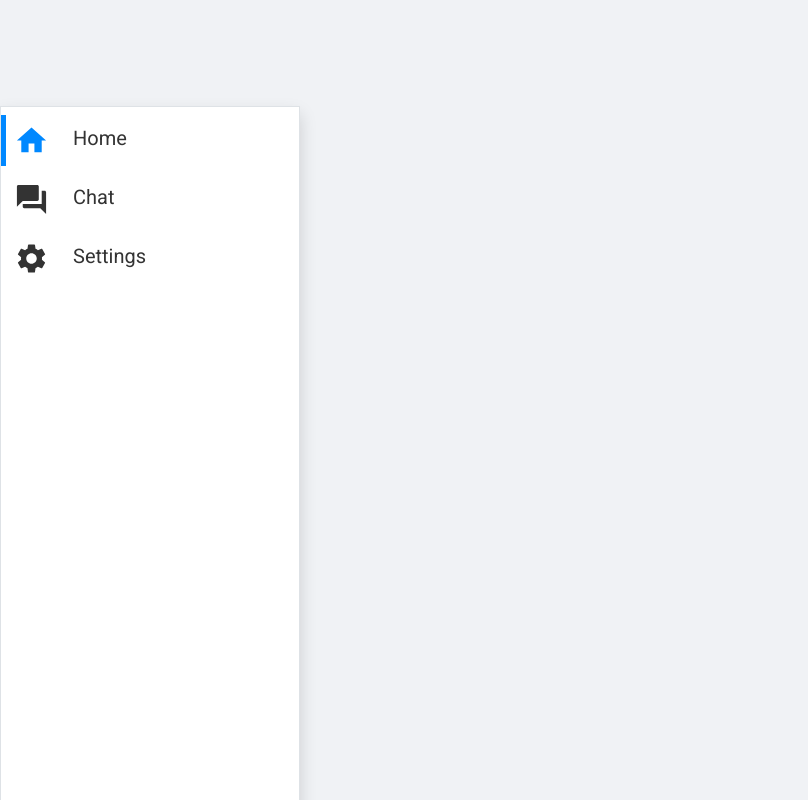
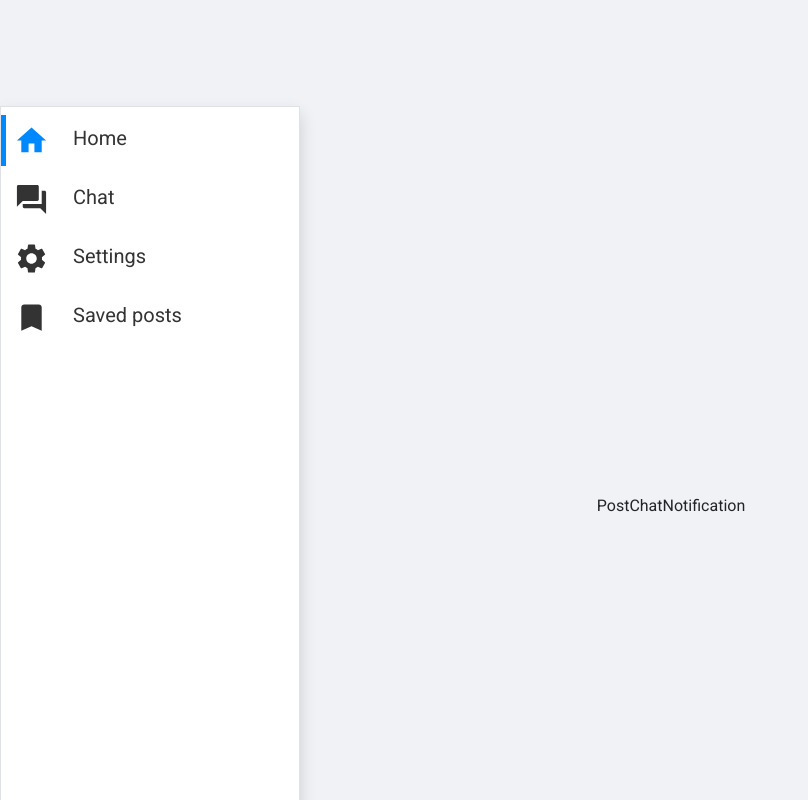
Before and after one commit to Ming-beginner/jsi-project, a React (Create React App) app: page /profile in a window 1280 px wide. Shown: the whole page, without its empty margins (0-808 px from the left). Built offline with nearby package versions, Linux system fonts and the light colour scheme; no server answers.

Commit message:
update code

```diff
--- /dev/null
+++ b/src/components/ChatNotification.jsx
@@ -0,0 +1,8 @@
+import React from 'react';
+import CloseIcon from '@mui/icons-material/Close';
+
+const ChatNotification = () => {
+    return <div>ChatNotification</div>;
+};
+
+export default ChatNotification;
--- /dev/null
+++ b/src/components/Post.jsx
@@ -0,0 +1,17 @@
+import React from 'react';
+import {
+    BookmarkBorderOutlined,
+    DeleteOutline,
+    MoreHoriz,
+    ThumbUp,
+    ModeCommentOutlined,
+    Share,
+} from '@mui/icons-material';
+
+import Dropdown from 'react-bootstrap/Dropdown';
+
+const Post = () => {
+    return <div>Post</div>;
+};
+
+export default Post;
--- a/src/components/index.jsx
+++ b/src/components/index.jsx
@@ -8,3 +8,6 @@ export {default as LoginWithGoogle} from './auth/LoginWithGoogle';
 export {default as User} from './chatapp/User';
 export {default as MessageForm} from './chatapp/MessageForm';
 export {default as Message} from './chatapp/Message';
+export {default as ChatNotification} from './ChatNotification';
+export {default as Post} from './Post';
+export {default as ProfileHeader} from './ProfileHeader';
--- a/src/components/layout/Header.jsx
+++ b/src/components/layout/Header.jsx
@@ -1,10 +1,31 @@
 import React from 'react';
 import {Link, useNavigate} from 'react-router-dom';
-import {Navbar, NavDropdown, Nav, Container, InputGroup, Form} from 'react-bootstrap';
+import {
+    Navbar,
+    NavDropdown,
+    Nav,
+    Container,
+    InputGroup,
+    Form,
+} from 'react-bootstrap';
 import clsx from 'clsx';
-import {useCurrentUser, signOut, auth, updateDoc, doc, db} from '../../firebase';
-import {Home, Search, QuestionAnswer, ExitToApp, Settings} from '@mui/icons-material';
-import { useNavItemContext } from '../../context/navItemContext';
+import {
+    useCurrentUser,
+    signOut,
+    auth,
+    updateDoc,
+    doc,
+    db,
+} from '../../firebase';
+import {
+    Home,
+    Search,
+    QuestionAnswer,
+    ExitToApp,
+    Settings,
+    Bookmark,
+} from '@mui/icons-material';
+import {useNavItemContext} from '../../context/navItemContext';
 import logo from '../../assets/imgs/logo.png';
 import './header.css';
 
@@ -14,31 +35,44 @@ const Header = () => {
     const {activeNavItem} = useNavItemContext();
     const navItemsList = [
         {
-      name:'home',
+            name: 'home',
             path: '/',
-      icon: <Home fontSize='large' />
+            icon: <Home fontSize='large' />,
         },
         {
-      name:'chat',
+            name: 'chat',
             path: '/chat',
-      icon: <QuestionAnswer fontSize='large' />
-    }
+            icon: <QuestionAnswer fontSize='large' />,
+        },
     ];
-  const handleSignOut = async () =>{
+    const handleSignOut = async () => {
         await updateDoc(doc(db, 'users', currentUser.uid), {isOnline: false});
         await signOut(auth);
         navigate('/login');
-  }
-  if(currentUser){
+    };
+    if (currentUser) {
         return (
-      <Navbar style={{background: '#fff', zIndex: 100}} expand='lg' className='position-fixed top-0 w-100 shadow-sm '>
-        <Container fluid className='px-3 d-flex flex-column flex-lg-row'>
+            <Navbar
+                style={{background: '#fff', zIndex: 100}}
+                expand='lg'
+                className='position-fixed top-0 w-100 shadow-sm '
+            >
+                <Container
+                    fluid
+                    className='px-3 d-flex flex-column flex-lg-row'
+                >
                     <div className='d-flex align-items-center justify-content-between navbar-top'>
                         <Link className='navbar-brand' to='/'>
                             <img src={logo} alt='logo' height={80} width={80} />
                         </Link>
-            <InputGroup className='w-100' style={{height: 45, maxWidth: 400}}>
-              <InputGroup.Text id='basic-addon1' className='bg-white cursor-pointer border-dark'>
+                        <InputGroup
+                            className='w-100'
+                            style={{height: 45, maxWidth: 400}}
+                        >
+                            <InputGroup.Text
+                                id='basic-addon1'
+                                className='bg-white cursor-pointer border-dark'
+                            >
                                 <Search />
                             </InputGroup.Text>
                             <Form.Control
@@ -50,28 +84,62 @@ const Header = () => {
                         </InputGroup>
                     </div>
                     <Nav className='d-flex align-items-center navbar-bottom'>
-            {navItemsList.map(item=>{
+                        {navItemsList.map((item) => {
                             return (
-                <div key={item.path} className={clsx('me-3 d-flex', {'navbar-bottom-item-active':activeNavItem===item.name })}>
-                  <Link className='nav-link rounded-circle d-flex justify-content-center align-items-center' style={{width: 50, height: 50, background:'var(--bg-color)'}} to={item.path}>
+                                <div
+                                    key={item.path}
+                                    className={clsx('me-3 d-flex', {
+                                        'navbar-bottom-item-active':
+                                            activeNavItem === item.name,
+                                    })}
+                                >
+                                    <Link
+                                        className='nav-link rounded-circle d-flex justify-content-center align-items-center'
+                                        style={{
+                                            width: 50,
+                                            height: 50,
+                                            background: 'var(--bg-color)',
+                                        }}
+                                        to={item.path}
+                                    >
                                         {item.icon}
                                     </Link>
                                 </div>
-              )
+                            );
                         })}
                         <NavDropdown
-              title={<img height={50} width={50} className='rounded-circle navbar-bottom-dropdown' src={currentUser.photoURL} alt='avatar' />}
+                            title={
+                                <img
+                                    height={50}
+                                    width={50}
+                                    className='rounded-circle navbar-bottom-dropdown'
+                                    src={currentUser.photoURL}
+                                    alt='avatar'
+                                />
+                            }
                             id='basic-nav-dropdown'
                             align='end'
                             style={{zIndex: 3000}}
                         >
                             <Link className='dropdown-item' to='/profile'>
-                <img src={currentUser.photoURL} className='rounded-circle' height={40} width={40} alt='avatar'/>
-                <span className='ms-3'>{currentUser.displayName}</span>
+                                <img
+                                    src={currentUser.photoURL}
+                                    className='rounded-circle'
+                                    height={40}
+                                    width={40}
+                                    alt='avatar'
+                                />
+                                <span className='ms-3'>
+                                    {currentUser.displayName}
+                                </span>
                             </Link>
                             <Link className='dropdown-item' to='/setting'>
                                 <Settings />
                                 <span className='ms-3'>Settings</span>
+                            </Link>
+                            <Link className='dropdown-item' to='/saved-posts'>
+                                <Bookmark />
+                                <span className='ms-3'>Saved posts</span>
                             </Link>
                             <NavDropdown.Divider />
                             <NavDropdown.Item onClick={handleSignOut}>
@@ -82,8 +150,8 @@ const Header = () => {
                     </Nav>
                 </Container>
             </Navbar>
-    )
+        );
     }
-}
+};
 
-export default Header
+export default Header;
--- a/src/components/layout/Sidebar.jsx
+++ b/src/components/layout/Sidebar.jsx
@@ -1,9 +1,9 @@
 import React from 'react';
-import {Home, QuestionAnswer, Settings} from '@mui/icons-material';
-import {Link} from 'react-router-dom'
-import clsx from 'clsx'
+import {Home, QuestionAnswer, Settings, Bookmark} from '@mui/icons-material';
+import {Link} from 'react-router-dom';
+import clsx from 'clsx';
 import './sidebar.css';
-import { useNavItemContext } from '../../context/navItemContext';
+import {useNavItemContext} from '../../context/navItemContext';
 
 const Sidebar = () => {
     const {activeNavItem} = useNavItemContext();
@@ -12,33 +12,53 @@ const Sidebar = () => {
             name: 'home',
             path: '/',
             title: 'Home',
-      icon: <Home fontSize='large' />
+            icon: <Home fontSize='large' />,
         },
         {
             name: 'chat',
             path: '/chat',
             title: 'Chat',
-      icon: <QuestionAnswer fontSize='large' />
+            icon: <QuestionAnswer fontSize='large' />,
         },
         {
             name: 'settings',
             path: '/settings',
             title: 'Settings',
-      icon: <Settings fontSize='large' />
-    }
-  ]
+            icon: <Settings fontSize='large' />,
+        },
+        {
+            name: 'saved-posts',
+            path: '/saved-posts',
+            title: 'Saved posts',
+            icon: <Bookmark fontSize='large' />,
+        },
+    ];
     return (
-    <div className={clsx('sidebar position-fixed start-0 border border-end bg-white h-100 shadow', {'sidebar-active': activeNavItem==='home'})}>
-      {sidebarItemsList.map(item=>{
+        <div
+            className={clsx(
+                'sidebar position-fixed start-0 border border-end bg-white h-100 shadow',
+                {'sidebar-active': activeNavItem === 'home'}
+            )}
+        >
+            {sidebarItemsList.map((item) => {
                 return (
-          <Link key={item.path} to={item.path} className={clsx('text-decoration-none w-100 p-2 d-flex cursor-pointer sidebar-item my-2', {'sidebar-item-active': activeNavItem===item.name})}>
+                    <Link
+                        key={item.path}
+                        to={item.path}
+                        className={clsx(
+                            'text-decoration-none w-100 p-2 d-flex cursor-pointer sidebar-item my-2',
+                            {'sidebar-item-active': activeNavItem === item.name}
+                        )}
+                    >
                         {item.icon}
-            <span className='ms-4 sidebar-item-name'>{item.title}</span>
+                        <span className='ms-4 sidebar-item-name'>
+                            {item.title}
+                        </span>
                     </Link>
-        )
+                );
             })}
         </div>
-  )
-}
+    );
+};
 
-export default Sidebar
+export default Sidebar;
--- a/src/pages/Chatapp.jsx
+++ b/src/pages/Chatapp.jsx
@@ -1,6 +1,6 @@
 import React, {useEffect, useState} from 'react';
+import clsx from 'clsx';
 import {useNavigate} from 'react-router-dom';
-import clsx from 'clsx';
 import {useNavItemContext} from '../context/navItemContext';
 import ArrowBackIcon from '@mui/icons-material/ArrowBack';
 import {
--- a/src/pages/Profile.jsx
+++ b/src/pages/Profile.jsx
@@ -1,9 +1,64 @@
-import React from 'react'
+import React from 'react';
+import {Post, ChatNotification, ProfileHeader} from '../components';
+import defaultAvatar from '../assets/imgs/default-avatar.png';
 
 const Profile = () => {
-  return (
-    <div></div>
-  )
-}
+    const posts = [
+        {
+            id: 1,
+            author: {
+                id: '5oaPenCF1GhwBapGM5p3KvMON112',
+                name: 'Lê minh',
+                avatar: 'https://lh3.googleusercontent.com/a-/AFdZucq_svPlKTbaBEVvP7Hh23F6WfmvCInjBC9AupUj=s96-c',
+            },
+            likes: 1,
+            comments: {
+                count: 1,
+                comments: ['Hello'],
+            },
+            image: null,
+            content: `Lorem Ipsum is simply dummy text of the printing and typesetting industry. Lorem Ipsum has been the industry's standard dummy text ever since the 1500s, when an unknown printer took a galley of type and scrambled it to make a type specimen book. `,
+            createdAt: 'an hour ago',
+        },
+    ];
+    const unreadMessages = [
+        {
+            author: {
+                id: 'P6jsQRTWvOh5cqUmrawOxA8gWCB3',
+                avatar: defaultAvatar,
+            },
+            message: 'message...',
+            createdAt: 'an hour ago',
+        },
+    ];
+    return (
+        <div
+            className='d-flex justify-content-center align-items-center w-100'
+            style={{marginTop: 106, marginLeft: 62}}
+        >
+            {posts.map((post) => {
+                return (
+                    <Post
+                        author={post.author}
+                        likes={post.likes}
+                        comments={post.comments}
+                        image={post.image}
+                        content={post.content}
+                        createdAt={post.createdAt}
+                    />
+                );
+            })}
+            {unreadMessages.map((message) => {
+                return (
+                    <ChatNotification
+                        author={message.author}
+                        message={message.message}
+                        createdAt={message.createdAt}
+                    />
+                );
+            })}
+        </div>
+    );
+};
 
-export default Profile
+export default Profile;
--- /dev/null
+++ b/src/pages/SavedPosts.jsx
@@ -0,0 +1,25 @@
+import React, {useEffect} from 'react';
+
+import {useNavigate} from 'react-router-dom';
+import {useCurrentUser} from '../firebase';
+import {useNavItemContext} from '../context/navItemContext';
+
+const SavedPosts = () => {
+    const {setActiveNavItem} = useNavItemContext();
+    const currentUser = useCurrentUser();
+    const navigate = useNavigate();
+    useEffect(() => {
+        if (!currentUser) {
+            navigate('/login');
+        } else {
+            setActiveNavItem('saved-posts');
+        }
+    });
+    return (
+        <div className='d-flex justify-content-center align-items-center w-100'>
+            Saved Posts
+        </div>
+    );
+};
+
+export default SavedPosts;
```
Also changed, not shown: src/components/ProfileHeader.jsx (added, +8 -0 lines), src/pages/Home.jsx (+12 -10 lines), src/pages/ShowPost.jsx (added, +7 -0 lines), src/pages/routes.jsx (+19 -9 lines). Lines whose indentation alone changed are shown as unchanged.
